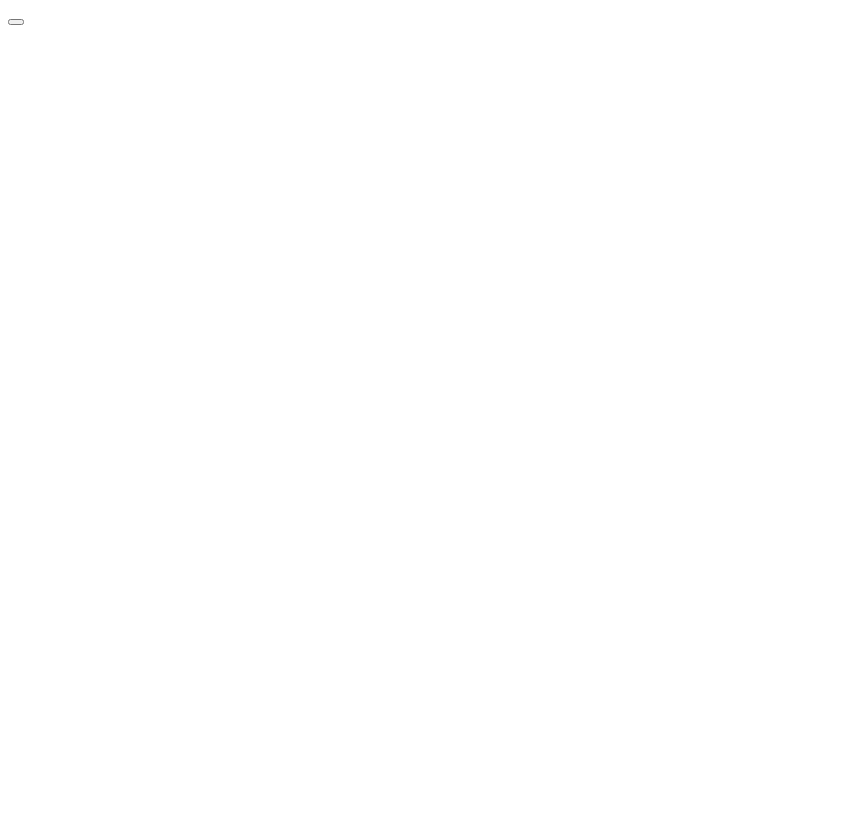
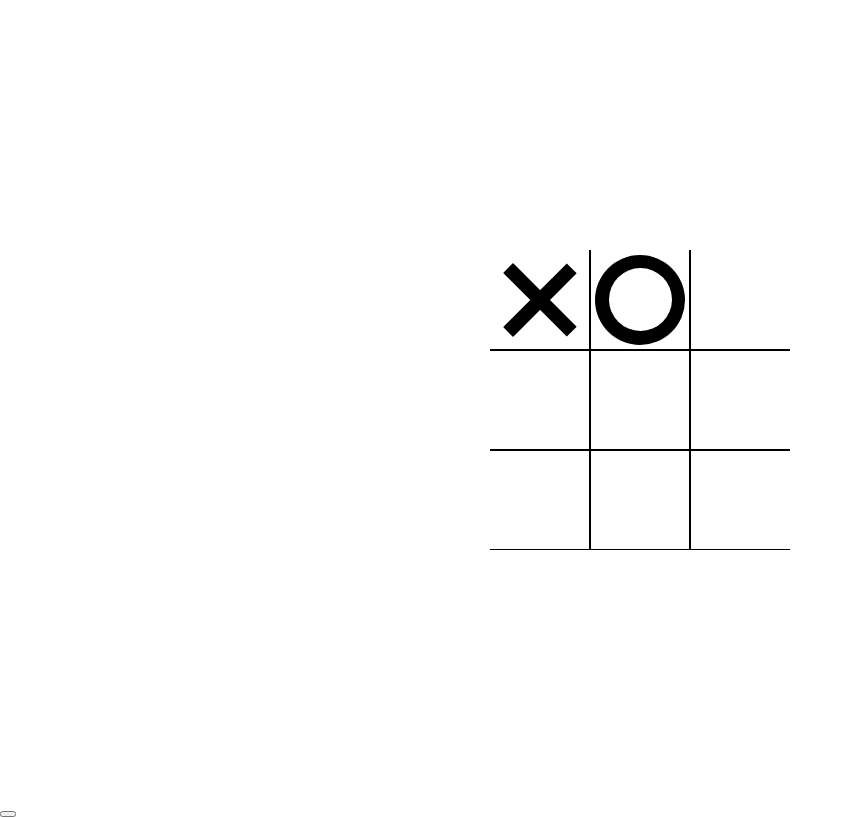
Before and after one commit to ashan1979/tic_tac_toe_game, a plain HTML site: page index.html in a window 1280 px wide. Shown: the whole page, without its empty margins (0-853 px from the left). Drawn offline with Linux system fonts and the light colour scheme.

Commit message:
board and pointer css

```diff
--- a/index.html
+++ b/index.html
@@ -9,9 +9,9 @@
     <script src="script.js" defer></script>
 </head>
 <body>
-    <div class="board" id="board">
-        <div class="cell" data-cell></div>
-        <div class="cell" data-cell></div>
+    <div class="board x" id="board">
+        <div class="cell x" data-cell></div>
+        <div class="cell circle" data-cell></div>
         <div class="cell" data-cell></div>
         <div class="cell" data-cell></div>
         <div class="cell" data-cell></div>
--- a/style.css
+++ b/style.css
@@ -0,0 +1,99 @@
+*,
+*::after,
+*::before {
+    box-sizing: border-box;
+}
+
+:root {
+    --CELL-SIZE: 100px;
+    --MARK-SIZE: calc(var(--CELL-SIZE) * 0.9);
+}
+
+body {
+    margin: 0;
+}
+
+.board {
+    width: 100vw;
+    height: 100vh;
+    display: grid;
+    justify-content: center;
+    align-content: center;
+    justify-items: center;
+    align-items: center;
+    grid-template-columns: repeat(3, auto);
+}
+
+.cell {
+    width: var(--CELL-SIZE);
+    height: var(--CELL-SIZE);
+    border: 1px solid #000;
+    display: flex;
+    justify-content: center;
+    align-items: center;
+    position: relative;
+    cursor: pointer;
+}
+
+.cell:first-child,
+.cell:nth-child(2),
+.cell:nth-child(3) {
+   border-top: none;
+}
+
+.cell:nth-child(3n + 1) {
+    border-left: none;
+}
+
+.cell:nth-child(3n + 3) {
+    border-right: none;
+}
+
+.cell:last-child,
+.cell:last-child(8),
+.cell:last-child(7) {
+   border-bottom: none;
+}
+
+.cell.x,
+.cell.circle {
+    cursor: not-allowed;
+}
+
+
+
+.cell.x::before,
+.cell.x::after {
+    content: '';
+    position: absolute;
+    width: calc(var(--MARK-SIZE) * 0.15);
+    height: var(--MARK-SIZE);
+    background-color: #000;
+}
+
+.cell.x::before {
+    transform: rotate(45deg);
+}
+
+.cell.x::after {
+    transform: rotate(-45deg);
+}
+
+.cell.circle::before,
+.cell.circle::after {
+    content: '';
+    position: absolute;
+    border-radius: 50%;
+}
+
+.cell.circle::before{
+    width: var(--MARK-SIZE);
+    height: var(--MARK-SIZE);
+    background-color: #000;
+}
+
+.cell.circle::after {
+    width: calc(var(--MARK-SIZE) * 0.7);
+    height: calc(var(--MARK-SIZE) * 0.7);
+    background-color: #fff;
+}
```
